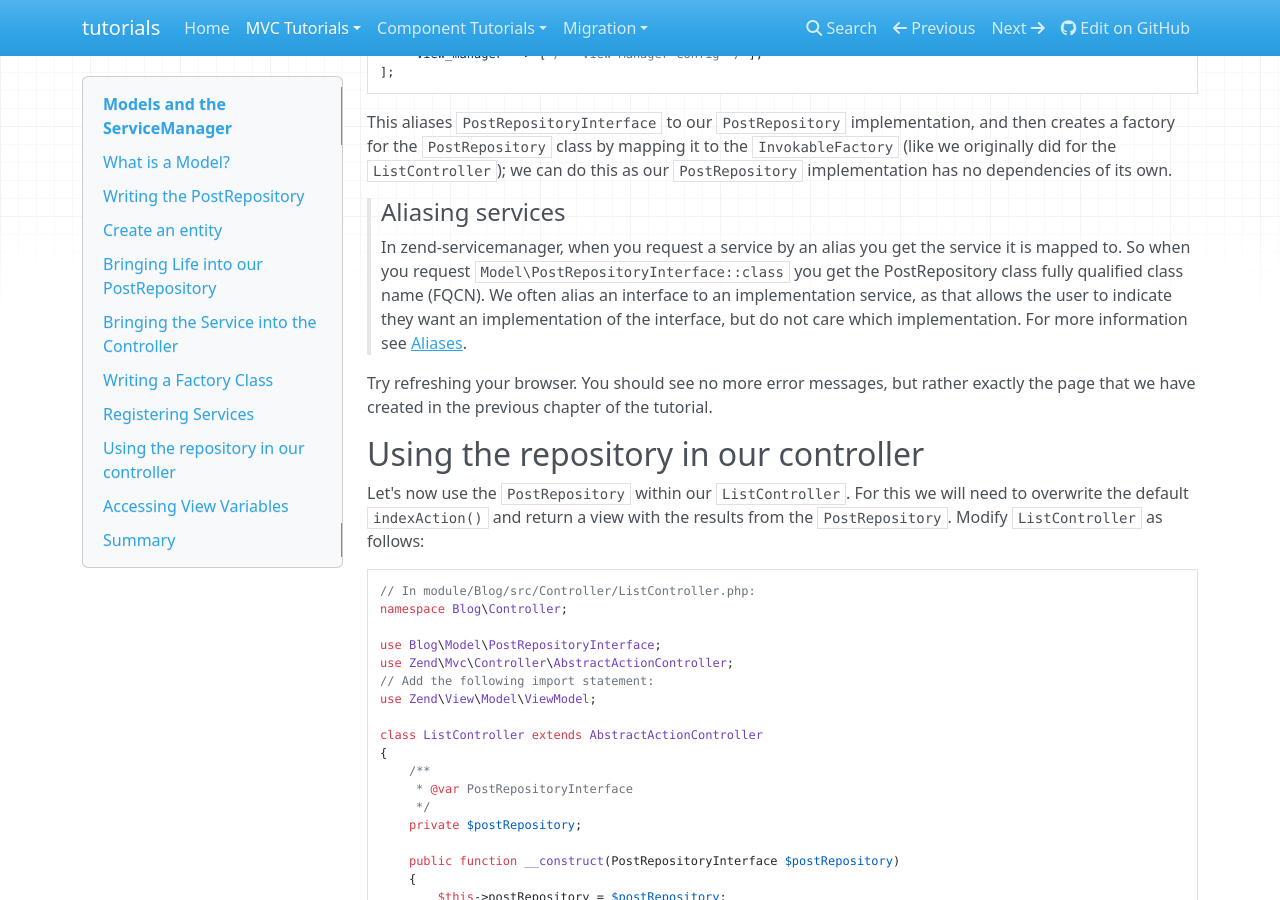
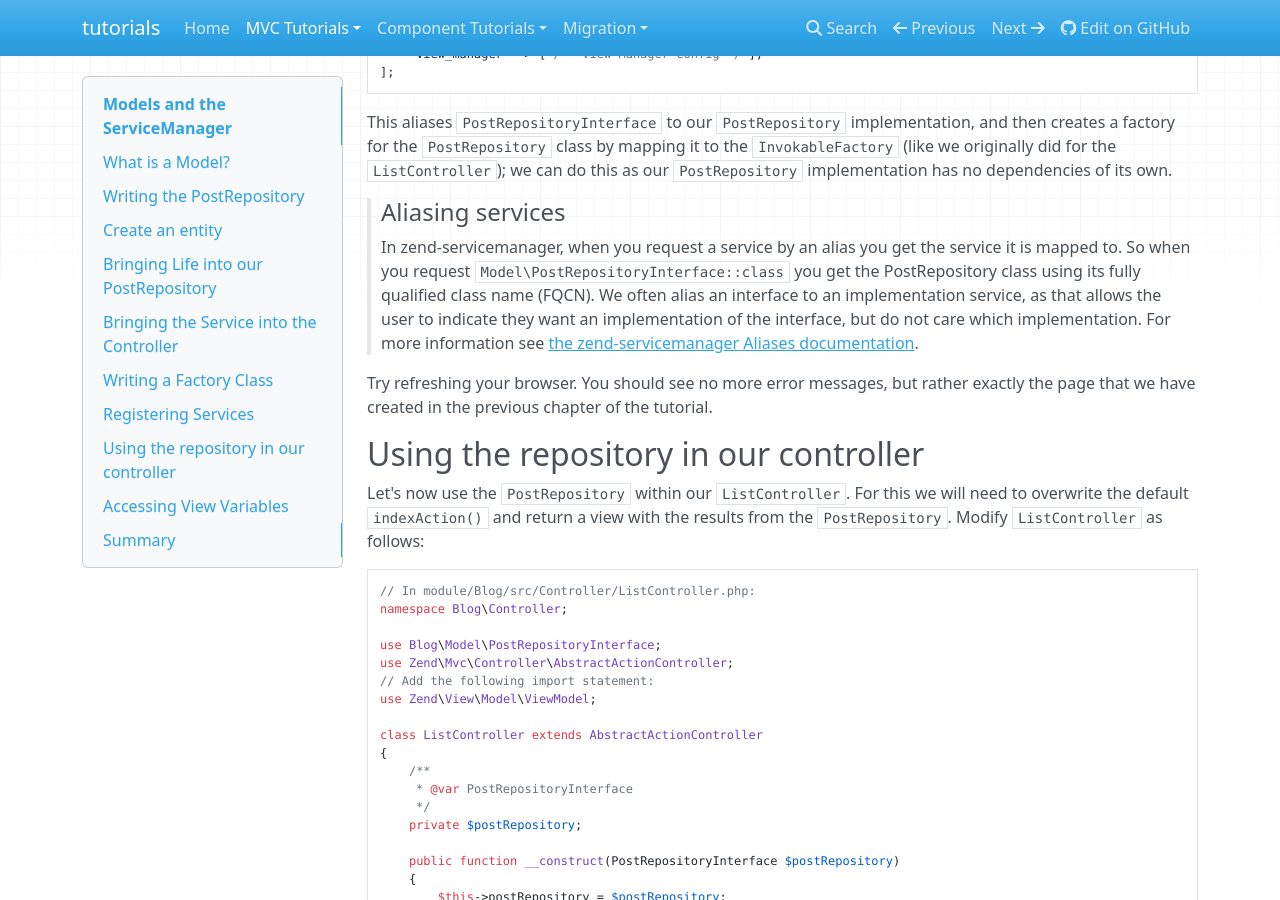
Before and after one commit to laminas/tutorials, an MkDocs documentation site: the page built from doc/book/in-depth-guide/models-and-servicemanager.md, in a window 1280 px wide and 900 px high, scrolled down 9337 px. Built offline with MkDocs 1.6.1, drawn with Linux system fonts in a browser that asks for light colours; nearby versions of some CDN libraries; old or Windows-style settings are respelled for this version of MkDocs.

Commit message:
Wrap long lines, and expand some link text

````diff
--- a/doc/book/in-depth-guide/models-and-servicemanager.md
+++ b/doc/book/in-depth-guide/models-and-servicemanager.md
@@ -62,8 +62,9 @@
 
 The first method, `findAllPosts()`, will return all posts, and the second
 method, `findPost($id)`, will return the post matching the given identifier
-`$id`. What's new in here is the fact that we actually define a return value - `Post` - that doesn't exist yet. We will define this `Post` class at a later point; for now, we
-will create the `PostRepository` class.
+`$id`. What's new in here is the fact that we actually define a return value -
+`Post` - that doesn't exist yet. We will define this `Post` class at a later
+point; for now, we will create the `PostRepository` class.
 
 Create the class `PostRepository` at `module/Blog/src/Model/PostRepository.php`;
 be sure to implement the `PostRepositoryInterface` and its required method (we
@@ -458,9 +459,9 @@
 ```
 
 The factory receives an instance of the application container, which, in our
-case, is a `Zend\ServiceManager\ServiceManager` instance. The container also conforms to
-`Interop\Container\ContainerInterface`, allowing re-use in other dependency
-injection systems if desired. We pull a service matching the
+case, is a `Zend\ServiceManager\ServiceManager` instance. The container also
+conforms to `Interop\Container\ContainerInterface`, allowing re-use in other
+dependency injection systems if desired. We pull a service matching the
 `PostRepositoryInterface` fully qualified class name and pass it directly to the
 controller's constructor.
 
@@ -531,9 +532,11 @@
 >
 > In zend-servicemanager, when you request a service by an alias you get the service
 > it is mapped to. So when you request `Model\PostRepositoryInterface::class` you get
-> the PostRepository class fully qualified class name (FQCN). We often alias an interface
-> to an implementation service, as that allows the user to indicate they want an implementation
-> of the interface, but do not care which implementation. For more information see [Aliases](https://docs.zendframework.com/zend-servicemanager/configuring-the-service-manager/#aliases).
+> the PostRepository class using its fully qualified class name (FQCN). We often
+> alias an interface to an implementation service, as that allows the user to
+> indicate they want an implementation of the interface, but do not care which
+> implementation. For more information see
+> [the zend-servicemanager Aliases documentation](https://docs.zendframework.com/zend-servicemanager/configuring-the-service-manager/#aliases).
 
 Try refreshing your browser. You should see no more error messages, but rather
 exactly the page that we have created in the previous chapter of the tutorial.
@@ -623,11 +626,12 @@
 #### Instance Variables Vs Script Variables
 
 > By default, all variables passed via a view model to the renderer are imported
-> directly into the view script, and can therefore be referenced as either instance
-> or script variables (i.e., `$this->posts` is the same as `$posts`). However, we recommend
-> to reference any variables defined as part of the original view model using
-> _instance variable_ notation (`$this->posts`), to make it clear where they originate, and to only
-> use _script variable_ notation (`$posts`) for variables defined in the script itself.
+> directly into the view script, and can therefore be referenced as either
+> instance or script variables (i.e., `$this->posts` is the same as `$posts`).
+> However, we recommend to reference any variables defined as part of the
+> original view model using _instance variable_ notation (`$this->posts`), to
+> make it clear where they originate, and to only use _script variable_ notation
+> (`$posts`) for variables defined in the script itself.
 
 After saving this file, refresh your browser, and you should now see a list of
 blog entries!
````
